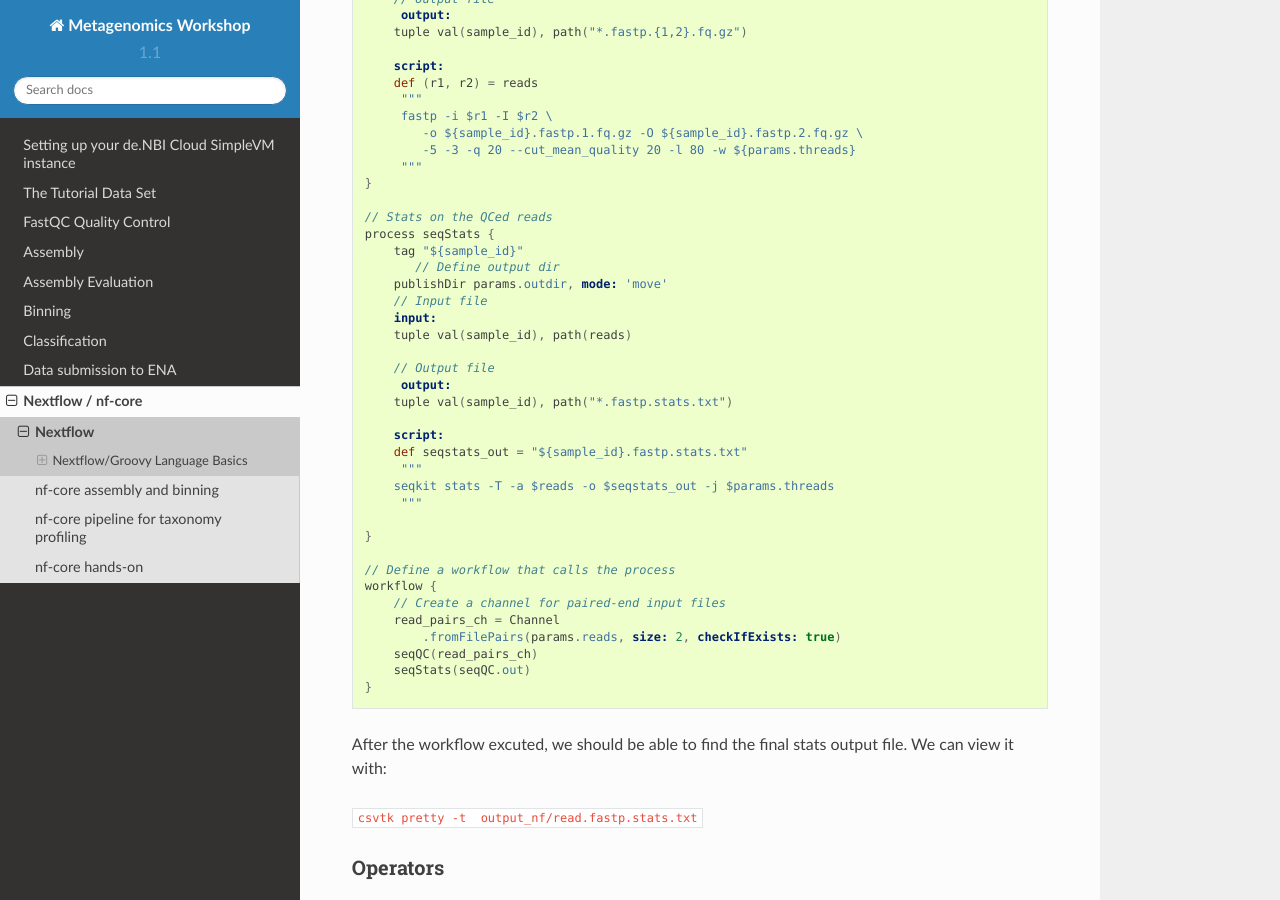
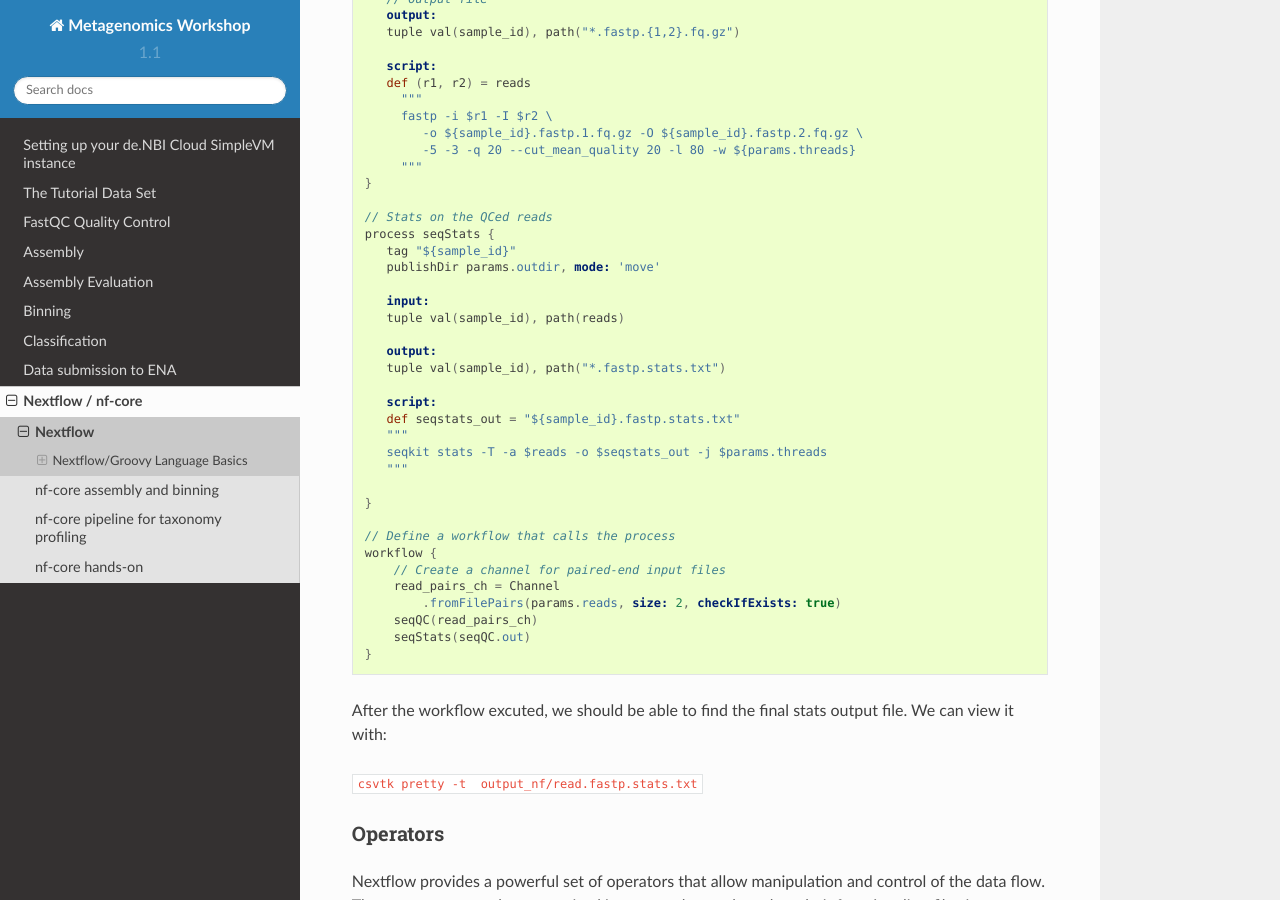
Before and after one commit to metagenomics/metagenomics-workshop, a Sphinx documentation site: the page built from docs/nextflow_nf_core/nextflow.rst, in a window 1280 px wide and 900 px high, scrolled down 4319 px. Built offline with Sphinx 7.4.7 and the Read the Docs theme 2.0.0, drawn with Linux system fonts in a browser that asks for light colours.

Commit message:
Update nextflow.rst

```diff
--- a/docs/nextflow_nf_core/nextflow.rst
+++ b/docs/nextflow_nf_core/nextflow.rst
@@ -8,7 +8,7 @@
 
 This guide provides an overview of the basic elements of the Nextflow language.
 
-- Printing
+- **Printing**
 
 In Nextflow, you can print messages to the console using the ``println`` statement.
 Please create and open a file named ``ch0.nf`` in the ``/mnt`` directory and write the following code in it
@@ -19,7 +19,7 @@
 
 Save the file and run it with: ``nextflow run ch0.nf``
 
-- Methods
+- **Methods**
 
 Methods in Nextflow are defined using the Groovy syntax. Here's a simple method definition:
 
@@ -33,7 +33,7 @@
 
 Replace the content of file ``ch0.nf`` with above code save and run it.
 
-- Comments
+- **Comments**
 
 Comments in Nextflow are identical to Groovy/Java:
 
@@ -46,7 +46,7 @@
    /* This is a
       multi-line comment */
 
-- Variables
+- **Variables**
 
 Variables are declared using the ``def`` keyword or directly with an assignment.
 
@@ -55,7 +55,7 @@
    def age = 25
    name = "Nextflow"
 
-- Data Types
+- **Data Types**
 
 Nextflow supports various data types, including integers, floats, strings, and booleans.
 
@@ -65,7 +65,7 @@
    def pi = 3.14  // Float
    def isActive = true  // Boolean
 
-- Strings
+- **Strings**
 
 Strings can be declared using double quotes ``"``. String interpolation is supported with ``${}``.
 
@@ -74,7 +74,7 @@
    def name = "Nextflow"
    println("Hello, ${name}!")
 
-- Lists
+- **Lists**
 
 Lists in Nextflow can be defined using square brackets ``[]``.
 
@@ -83,7 +83,7 @@
    def tools = ["Nextflow", "Docker", "Singularity"]
    println(tools[0])  // Prints "Nextflow"
 
-- Maps
+- **Maps**
 
 Maps are key-value pairs and can be defined using the syntax ``[:]``.
 
@@ -92,7 +92,7 @@
    def config = [memory: "10 GB", cpus: 4]
    println(config.memory)  // Prints "10 GB"
 
-- Closures
+- **Closures**
 
 Closures are code blocks that can be assigned to variables or passed as arguments.
 
@@ -122,34 +122,34 @@
 
 .. code-block:: groovy
 
-  // nextflow.config file to specify using DSL2
-  nextflow.enable.dsl=2
+   // nextflow.config file to specify using DSL2
+   nextflow.enable.dsl=2
 
-  // Define a process
-  process SeqStats {
-  	output:
-  	stdout
+   // Define a process
+   process SeqStats {
+      output:
+      stdout
 
-  	"""
-  	seqkit stats /mnt/WGS-data/read1.fq
-  	"""
-  }
+      """
+      seqkit stats /mnt/WGS-data/read1.fq
+      """
+   }
 
   // Define a workflow that calls the process
-  workflow {
-  	SeqStats().view()
-  }
+   workflow {
+      SeqStats().view()
+   }
 
 
 Channels
 -----------
 There are different types of channels in nextflow:
 
-1. Value channel
+1. **Value channel**
 
   A value channel is bound to a single value and can be created with ``Channel.value`` factory method.
 
-2. Queue channel
+2. **Queue channel**
 
  Queue (consumable) channels can be created using the following channel factory methods.
 
@@ -203,20 +203,20 @@
 
    // QC the reads
    process seqQC {
-       tag "${sample_id}"
+      tag "${sample_id}"
 
-       // Define output dir
-       publishDir params.outdir
-       // Input file
-       input:
-       tuple val(sample_id), path(reads)
+      // Define output dir
+      publishDir params.outdir
+      // Input file
+      input:
+      tuple val(sample_id), path(reads)
 
-       // Output file
-   	output:
-       tuple val(sample_id), path("*.fastp.{1,2}.fq.gz")
+      // Output file
+      output:
+      tuple val(sample_id), path("*.fastp.{1,2}.fq.gz")
 
-       script:
-       def (r1, r2) = reads
+      script:
+      def (r1, r2) = reads
    	"""
    	fastp -i $r1 -I $r2 \
            -o ${sample_id}.fastp.1.fq.gz -O ${sample_id}.fastp.2.fq.gz \
@@ -226,22 +226,20 @@
 
    // Stats on the QCed reads
    process seqStats {
-       tag "${sample_id}"
-          // Define output dir
-       publishDir params.outdir, mode: 'move'
-       // Input file
-       input:
-       tuple val(sample_id), path(reads)
+      tag "${sample_id}"
+      publishDir params.outdir, mode: 'move'
 
-       // Output file
-   	output:
-       tuple val(sample_id), path("*.fastp.stats.txt")
+      input:
+      tuple val(sample_id), path(reads)
 
-       script:
-       def seqstats_out = "${sample_id}.fastp.stats.txt"
-   	"""
-       seqkit stats -T -a $reads -o $seqstats_out -j $params.threads
-   	"""
+      output:
+      tuple val(sample_id), path("*.fastp.stats.txt")
+
+      script:
+      def seqstats_out = "${sample_id}.fastp.stats.txt"
+      """
+      seqkit stats -T -a $reads -o $seqstats_out -j $params.threads
+      """
 
    }
 
@@ -265,7 +263,7 @@
 
 Nextflow provides a powerful set of operators that allow manipulation and control of the data flow. These operators can be categorized into several types based on their functionality: filtering, transforming, splitting, combining, forking, and performing arithmetic operations. This document outlines examples of each category.
 
-- Filtering
+- **Filtering**
 
 The filter operator allows you to get only the items emitted by a channel that satisfy a condition and discarding all the others.
 
@@ -276,7 +274,7 @@
     .filter( ~/^a.*/ )
     .view()
 
-- Transforming
+- **Transforming**
 
 Transforming operators modify the value or data contained in the channel elements. The
 
@@ -308,7 +306,7 @@
     .groupTuple()
     .view()
 
-- Splitting
+- **Splitting**
 
 Sometimes, it's necessary to split the content of an individual item in a channel, such as a file or string, into smaller chunks for downstream processing. This could include items stored in a CSV file, entries in FASTA or FASTQ formats, or multi-line strings/text files.
 
@@ -322,7 +320,7 @@
     .splitCsv(sep: "\t")
     .view()
 
-- Combining
+- **Combining**
 
 Combining operators are used to join two or more channels: ``mix``, ``join``
 
@@ -345,7 +343,7 @@
     .join(reads2_ch)
     .view()
 
-- Forking
+- **Forking**
 
 Forking operators split a single channel into multiple channels.
 
@@ -359,7 +357,7 @@
   ch2.view({"ch2 emits: $it"})
 
 
-- Maths
+- **Maths**
 The maths operators allows you to apply simple math function on channels.
 
 The maths operators are: ``count``, ``min``, ``max``, ``sum``, ``toInteger``
```
